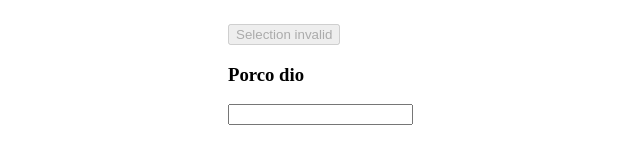
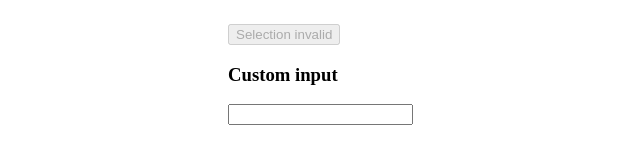
Before and after one commit to CapitanFindusFI/react-autocomplete-multiselect, a React app: page / in a window 1280 px wide. Shown: the top 160 px of the page, without its empty margins (162-802 px from the left). Built offline with nearby package versions, Linux system fonts and the light colour scheme.

Commit message:
updated app.tsx

```diff
--- a/src/app.tsx
+++ b/src/app.tsx
@@ -49,7 +49,7 @@ const selectInput = ({ onChange }) => {
   };
   return (
     <div>
-      <h3>Porco dio</h3>
+      <h3>Custom input</h3>
       <input type="text" onChange={onInputChange} />
     </div>
   );
```
